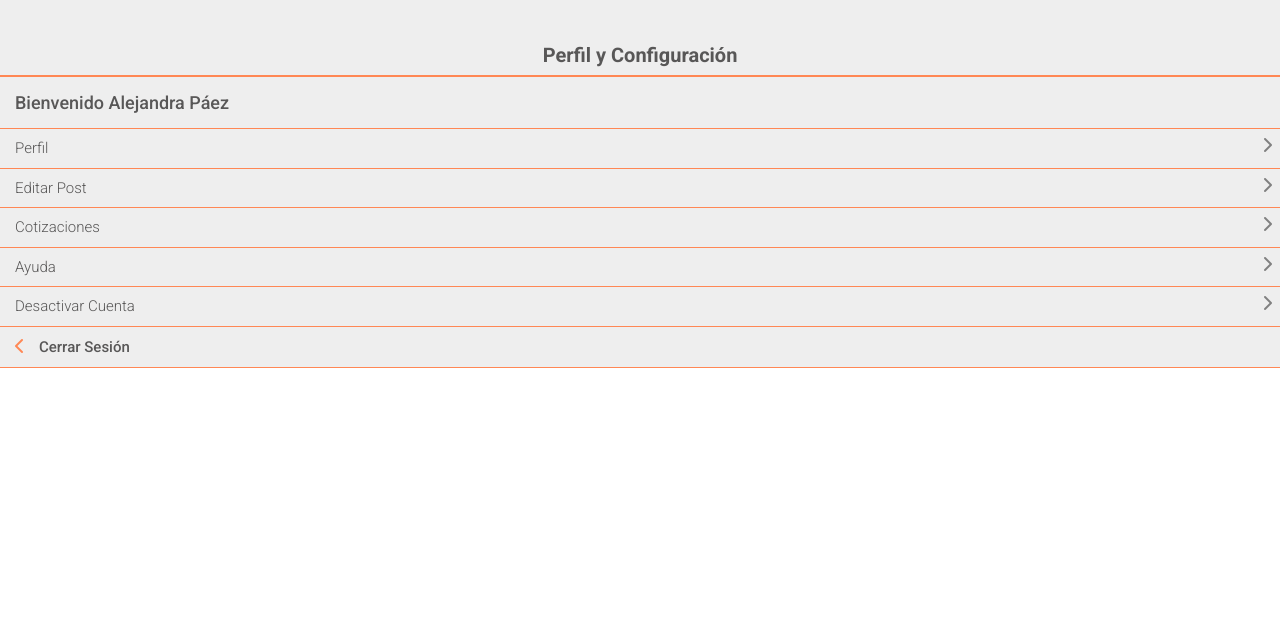
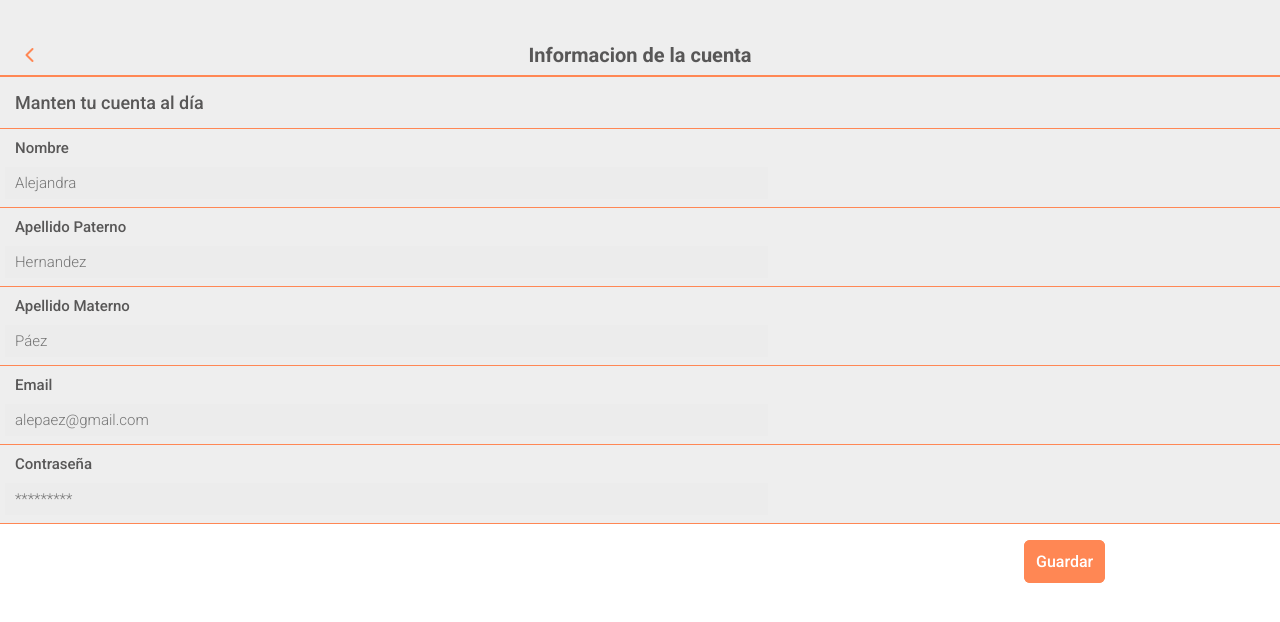
Before and after one commit to alepaez-dev/mudatec_proyecto, a Django app: template mudatec/templates/mudatec_app/usuario/perfil.html in a window 1280 px wide. Shown: the top 622 px of the page. Run offline with Django 3.2, Linux system fonts and the light colour scheme; the template is opened without the code that fills it, so the values that code supplies are empty; some libraries are stand-ins or nearby versions.

Commit message:
boton de guardar agregado

```diff
--- a/mudatec/mudatec_app/urls.py
+++ b/mudatec/mudatec_app/urls.py
@@ -6,13 +6,15 @@ from .views import (
   MudanzaRegistro,
   MudanzaIniciarSesion,
   PerfilUsuario,
+  PerfilPerfilUsuario,
 )
 
 urlpatterns = [
     path("", Home),
-    path("usuario/registro", UsuarioRegistro),
-    path("usuario/iniciar_sesion", UsuarioIniciarSesion),
-    path("mudanza/registro", MudanzaRegistro),
-    path("mudanza/iniciar_sesion", MudanzaIniciarSesion),
-    path("usuario/perfil", PerfilUsuario),
+    path("usuario/registro/", UsuarioRegistro),
+    path("usuario/iniciar_sesion/", UsuarioIniciarSesion),
+    path("mudanza/registro/", MudanzaRegistro),
+    path("mudanza/iniciar_sesion/", MudanzaIniciarSesion),
+    path("usuario/perfil/", PerfilUsuario),
+    path("usuario/perfil/info/", PerfilPerfilUsuario),
 ]
--- a/mudatec/mudatec_app/views.py
+++ b/mudatec/mudatec_app/views.py
@@ -36,5 +36,11 @@ def MudanzaIniciarSesion(request):
 def PerfilUsuario(request):
     """Perfil Usuario"""
     context = {}
+    template = loader.get_template("perfil.html")
+    return HttpResponse(template.render(context,request))
+
+def PerfilPerfilUsuario(request):
+    """Perfil Usuario"""
+    context = {}
     template = loader.get_template("mudatec_app/usuario/perfil.html")
     return HttpResponse(template.render(context,request))
--- /dev/null
+++ b/mudatec/static/css/_usuario_perfil_info.scss
@@ -0,0 +1,48 @@
+.col_perfil{
+  .perfil_header.info {
+    .fas {
+      position: absolute;
+      top: 47px;
+      left: 2%;
+      color: $primary-color;
+    }
+  }
+  .perfil_main.info{
+    .seccion-perfil{
+      padding-left: 0px;
+      a{
+        padding-left: 15px;
+        font-weight: 400;
+      }
+      input{
+        padding: 5px;
+        padding-left: 10px;
+        margin: 0px;
+        margin-left: 5px;
+        width: 60%;
+        border: none;
+        background-color:$perfil-background-color ;
+        font-size: 15px;
+        font-weight: 100;
+        margin-top: 7px;
+        &:hover{
+          border: 1px solid $primary-color;
+          border-radius: 6px;
+        }
+      }
+    }
+  }
+  .boton-info-guardar{
+    position: absolute;
+    top: 105%;
+    left: 80%;
+    a{
+      border: none;
+      border: 2px solid $primary-color;
+      background-color: $primary-color;
+      border-radius: 6px;
+      padding: 10px;
+      color: white;
+    }
+  }
+}
--- /dev/null
+++ b/mudatec/static/css/perfil_info.css
@@ -0,0 +1,4 @@
+.col_perfil .perfil_header .fas {
+  position: relative;
+}
+/*# sourceMappingURL=perfil_info.css.map */
--- a/mudatec/static/css/style.css
+++ b/mudatec/static/css/style.css
@@ -391,6 +391,55 @@
   color: #FF8754;
 }
 
+.col_perfil .perfil_header.info .fas {
+  position: absolute;
+  top: 47px;
+  left: 2%;
+  color: #FF8754;
+}
+
+.col_perfil .perfil_main.info .seccion-perfil {
+  padding-left: 0px;
+}
+
+.col_perfil .perfil_main.info .seccion-perfil a {
+  padding-left: 15px;
+  font-weight: 400;
+}
+
+.col_perfil .perfil_main.info .seccion-perfil input {
+  padding: 5px;
+  padding-left: 10px;
+  margin: 0px;
+  margin-left: 5px;
+  width: 60%;
+  border: none;
+  background-color: #ececece1;
+  font-size: 15px;
+  font-weight: 100;
+  margin-top: 7px;
+}
+
+.col_perfil .perfil_main.info .seccion-perfil input:hover {
+  border: 1px solid #FF8754;
+  border-radius: 6px;
+}
+
+.col_perfil .boton-info-guardar {
+  position: absolute;
+  top: 105%;
+  left: 80%;
+}
+
+.col_perfil .boton-info-guardar a {
+  border: none;
+  border: 2px solid #FF8754;
+  background-color: #FF8754;
+  border-radius: 6px;
+  padding: 10px;
+  color: white;
+}
+
 @media only screen and (min-width: 1200px) {
   .navbars a {
     font-size: 30px;
--- a/mudatec/static/css/style.scss
+++ b/mudatec/static/css/style.scss
@@ -7,4 +7,5 @@
 @import "mudanza_registro";
 @import "mudanza_iniciar_sesion";
 @import "usuario_perfil";
+@import "usuario_perfil_info";
 @import "mixins";
--- a/mudatec/templates/mudatec_app/usuario/perfil.html
+++ b/mudatec/templates/mudatec_app/usuario/perfil.html
@@ -1,68 +1,40 @@
-{% load static %}
-<!DOCTYPE html>
-<html lang="en">
+{% extends "perfil.html" %}
 
-<head>
-  <meta charset="UTF-8">
-  <meta name="viewport" content="width=device-width, initial-scale=1.0">
-  <link rel="stylesheet" href="https://maxcdn.bootstrapcdn.com/bootstrap/4.0.0/css/bootstrap.min.css"
-    integrity="sha384-Gn5384xqQ1aoWXA+058RXPxPg6fy4IWvTNh0E263XmFcJlSAwiGgFAW/dAiS6JXm" crossorigin="anonymous">
-  <link rel="stylesheet" href="{% static 'css/style.css' %}">
-  <script src="https://kit.fontawesome.com/970d5800d0.js" crossorigin="anonymous"></script>
-  <title>Perfil Usuario</title>
-</head>
 
-<body>
-  <div class="container-fluid">
-    <div class="row">
-      <div class="col col_perfil">
-        <div class="perfil_header">
-          <p>Perfil y Configuración</p>
+{% block conf_prof %}
+<div class="perfil_header info">
+  <i class="fas fa-chevron-left"></i>
+  <p>Informacion de la cuenta</p>
 </div>
 <div class="perfil_info">
-          <p>Bienvenido Alejandra Páez</p>
+  <p>Manten tu cuenta al día</p>
 </div>
-        <div class="perfil_main">
-          <div class="seccion-perfil d-flex justify-content-between">
-            <a href="#">Perfil</a>
-            <i class="fas fa-chevron-right"></i>
+{% endblock conf_prof %}
+
+{% block info-main %}
+<div class="perfil_main info">
+  <div class="seccion-perfil d-flex flex-column">
+    <a href="#">Nombre</a>
+    <input placeholder="Alejandra"></input>
   </div>
-          <div class="seccion-perfil d-flex justify-content-between">
-            <a href="#">Editar Post</a>
-            <i class="fas fa-chevron-right"></i>
+  <div class="seccion-perfil d-flex flex-column">
+    <a href="#">Apellido Paterno</a>
+    <input placeholder="Hernandez"></input>
   </div>
-          <div class="seccion-perfil d-flex justify-content-between">
-            <a href="#">Cotizaciones</a>
-            <i class="fas fa-chevron-right"></i>
+  <div class="seccion-perfil d-flex flex-column">
+    <a href="#">Apellido Materno</a>
+    <input placeholder="Páez"></input>
   </div>
-          <div class="seccion-perfil d-flex justify-content-between">
-            <a href="#">Ayuda</a>
-            <i class="fas fa-chevron-right"></i>
+  <div class="seccion-perfil d-flex flex-column">
+    <a href="#">Email</a>
+    <input placeholder="alepaez@gmail.com"></input>
   </div>
-          <div class="seccion-perfil d-flex justify-content-between">
-            <a href="#">Desactivar Cuenta</a>
-            <i class="fas fa-chevron-right"></i>
-          </div>
-          <div class="seccion-perfil cerrar">
-            <i class="fas fa-chevron-left"></i>
-            <a href="#">Cerrar Sesión</a>
+  <div class="seccion-perfil d-flex flex-column">
+    <a href="#">Contraseña</a>
+    <input placeholder="*********"></input>
   </div>
 </div>
+<div class="boton-info-guardar">
+  <a href="#">Guardar</a>
 </div>
-    </div>
-  </div>
-
-
-  <script src="https://code.jquery.com/jquery-3.2.1.slim.min.js"
-    integrity="sha384-KJ3o2DKtIkvYIK3UENzmM7KCkRr/rE9/Qpg6aAZGJwFDMVNA/GpGFF93hXpG5KkN"
-    crossorigin="anonymous"></script>
-  <script src="https://cdnjs.cloudflare.com/ajax/libs/popper.js/1.12.9/umd/popper.min.js"
-    integrity="sha384-ApNbgh9B+Y1QKtv3Rn7W3mgPxhU9K/ScQsAP7hUibX39j7fakFPskvXusvfa0b4Q"
-    crossorigin="anonymous"></script>
-  <script src="https://maxcdn.bootstrapcdn.com/bootstrap/4.0.0/js/bootstrap.min.js"
-    integrity="sha384-JZR6Spejh4U02d8jOt6vLEHfe/JQGiRRSQQxSfFWpi1MquVdAyjUar5+76PVCmYl"
-    crossorigin="anonymous"></script>
-
-</body>
-
-</html>
+{% endblock info-main %}
--- /dev/null
+++ b/mudatec/templates/perfil.html
@@ -0,0 +1,73 @@
+{% load static %}
+<!DOCTYPE html>
+<html lang="en">
+
+<head>
+  <meta charset="UTF-8">
+  <meta name="viewport" content="width=device-width, initial-scale=1.0">
+  <link rel="stylesheet" href="https://maxcdn.bootstrapcdn.com/bootstrap/4.0.0/css/bootstrap.min.css"
+    integrity="sha384-Gn5384xqQ1aoWXA+058RXPxPg6fy4IWvTNh0E263XmFcJlSAwiGgFAW/dAiS6JXm" crossorigin="anonymous">
+  <link rel="stylesheet" href="{% static 'css/style.css' %}">
+  <script src="https://kit.fontawesome.com/970d5800d0.js" crossorigin="anonymous"></script>
+  <title>Perfil Usuario</title>
+</head>
+
+<body>
+  <div class="container-fluid">
+    <div class="row">
+      <div class="col col_perfil">
+        {% block conf_prof %}
+        <div class="perfil_header">
+          <p>Perfil y Configuración</p>
+        </div>
+        <div class="perfil_info">
+          <p>Bienvenido Alejandra Páez</p>
+        </div>
+        {% endblock conf_prof %}
+
+        {% block info-main %}
+        <div class="perfil_main">
+          <div class="seccion-perfil d-flex justify-content-between">
+            <a href="#">Perfil</a>
+            <i class="fas fa-chevron-right"></i>
+          </div>
+          <div class="seccion-perfil d-flex justify-content-between">
+            <a href="#">Editar Post</a>
+            <i class="fas fa-chevron-right"></i>
+          </div>
+          <div class="seccion-perfil d-flex justify-content-between">
+            <a href="#">Cotizaciones</a>
+            <i class="fas fa-chevron-right"></i>
+          </div>
+          <div class="seccion-perfil d-flex justify-content-between">
+            <a href="#">Ayuda</a>
+            <i class="fas fa-chevron-right"></i>
+          </div>
+          <div class="seccion-perfil d-flex justify-content-between">
+            <a href="#">Desactivar Cuenta</a>
+            <i class="fas fa-chevron-right"></i>
+          </div>
+          <div class="seccion-perfil cerrar">
+            <i class="fas fa-chevron-left"></i>
+            <a href="#">Cerrar Sesión</a>
+          </div>
+        </div>
+        {% endblock info-main %}
+      </div>
+    </div>
+  </div>
+
+
+  <script src="https://code.jquery.com/jquery-3.2.1.slim.min.js"
+    integrity="sha384-KJ3o2DKtIkvYIK3UENzmM7KCkRr/rE9/Qpg6aAZGJwFDMVNA/GpGFF93hXpG5KkN"
+    crossorigin="anonymous"></script>
+  <script src="https://cdnjs.cloudflare.com/ajax/libs/popper.js/1.12.9/umd/popper.min.js"
+    integrity="sha384-ApNbgh9B+Y1QKtv3Rn7W3mgPxhU9K/ScQsAP7hUibX39j7fakFPskvXusvfa0b4Q"
+    crossorigin="anonymous"></script>
+  <script src="https://maxcdn.bootstrapcdn.com/bootstrap/4.0.0/js/bootstrap.min.js"
+    integrity="sha384-JZR6Spejh4U02d8jOt6vLEHfe/JQGiRRSQQxSfFWpi1MquVdAyjUar5+76PVCmYl"
+    crossorigin="anonymous"></script>
+
+</body>
+
+</html>
```
Also changed, not shown: mudatec/templates/menu.html (deleted), 2 other files. Lines whose indentation alone changed are shown as unchanged.
